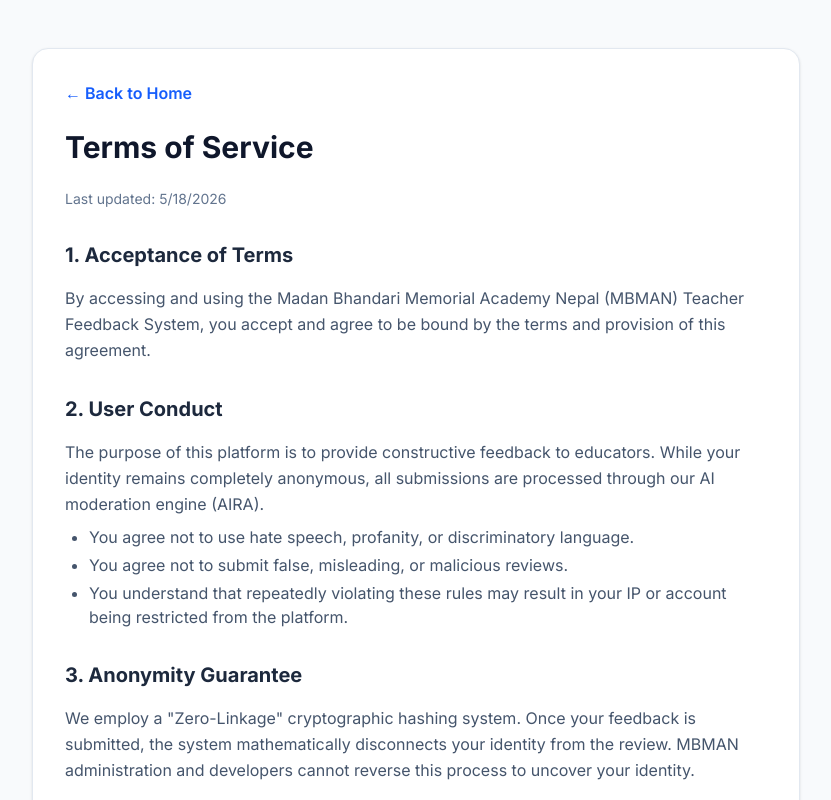
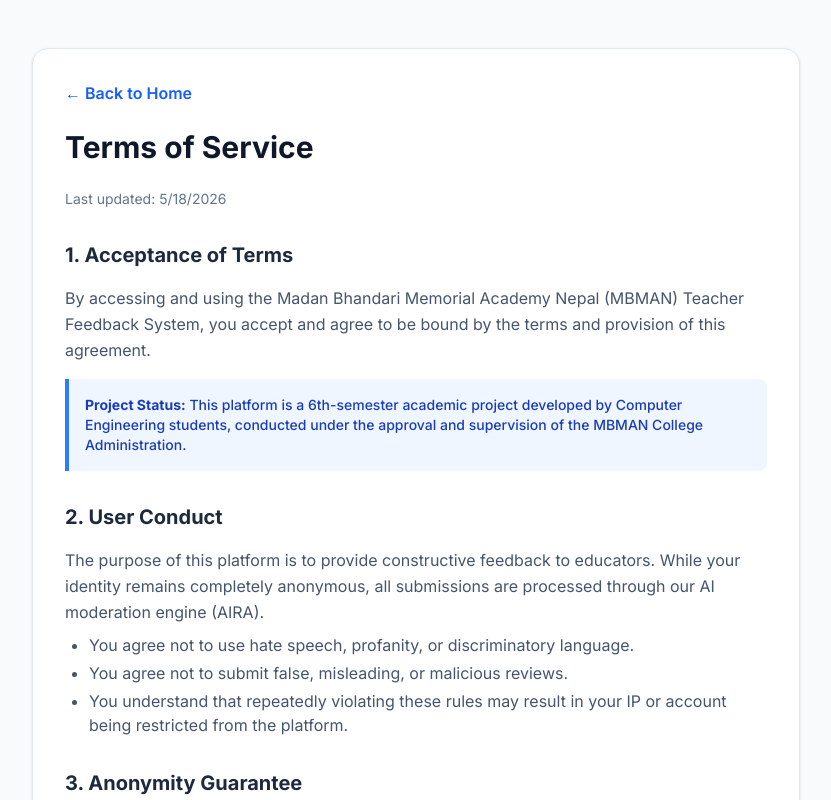
Before and after one commit to bishnugautam1112/mbman-teacher-feedback, a Next.js app: page /terms in a window 1280 px wide. Shown: the top 800 px of the page, without its empty margins (224-1055 px from the left). Built offline with nearby package versions, Linux system fonts and the light colour scheme.

Commit message:
Update legal pages with academic project disclaimer

```diff
--- a/src/app/privacy/page.tsx
+++ b/src/app/privacy/page.tsx
@@ -20,11 +20,16 @@
         <div className="prose prose-slate max-w-none">
           <section className="mb-8">
             <h2 className="text-xl font-bold text-slate-800 mb-4">1. Introduction</h2>
-            <p className="text-slate-600 leading-relaxed">
+            <p className="text-slate-600 leading-relaxed mb-4">
               Welcome to the Madan Bhandari Memorial Academy Nepal (MBMAN) Teacher Feedback System.
               We are committed to protecting your personal information and your right to privacy.
               This privacy policy applies to all information collected through our website (https://mbman-teacher-feedback.vercel.app).
             </p>
+            <div className="bg-blue-50 border-l-4 border-blue-500 p-4 rounded-r-lg">
+              <p className="text-sm text-blue-800 font-medium">
+                <strong>Academic Disclaimer:</strong> This platform is an official 6th-semester academic project, developed and deployed with the formal approval of the MBMAN College Administration.
+              </p>
+            </div>
           </section>
 
           <section className="mb-8">
--- a/src/app/terms/page.tsx
+++ b/src/app/terms/page.tsx
@@ -20,10 +20,15 @@
         <div className="prose prose-slate max-w-none">
           <section className="mb-8">
             <h2 className="text-xl font-bold text-slate-800 mb-4">1. Acceptance of Terms</h2>
-            <p className="text-slate-600 leading-relaxed">
+            <p className="text-slate-600 leading-relaxed mb-4">
               By accessing and using the Madan Bhandari Memorial Academy Nepal (MBMAN) Teacher Feedback System,
               you accept and agree to be bound by the terms and provision of this agreement.
             </p>
+            <div className="bg-blue-50 border-l-4 border-blue-500 p-4 rounded-r-lg">
+              <p className="text-sm text-blue-800 font-medium">
+                <strong>Project Status:</strong> This platform is a 6th-semester academic project developed by Computer Engineering students, conducted under the approval and supervision of the MBMAN College Administration.
+              </p>
+            </div>
           </section>
 
           <section className="mb-8">
```
